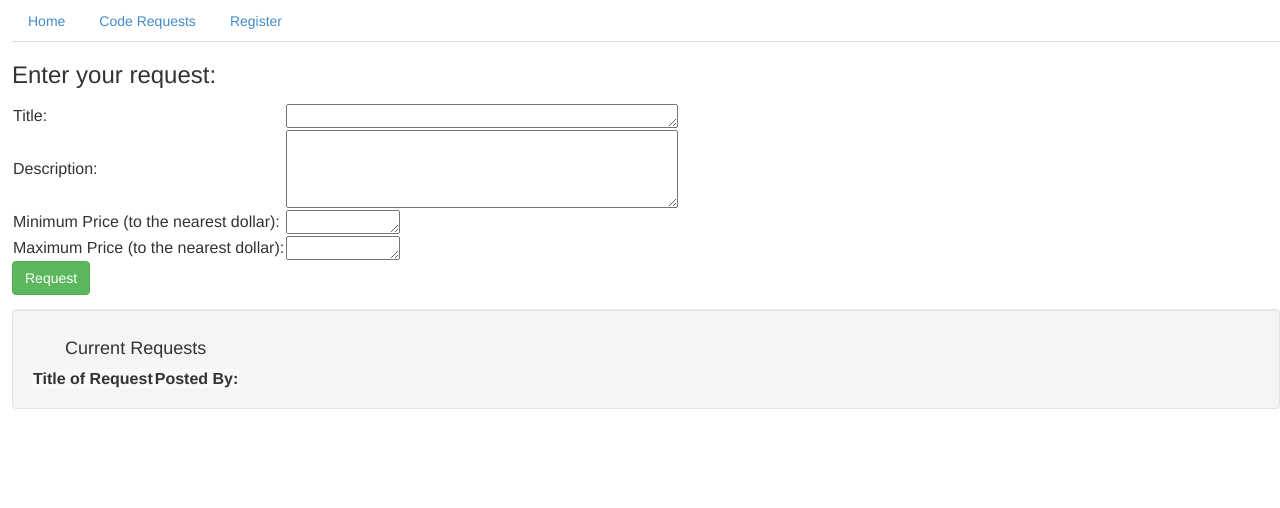
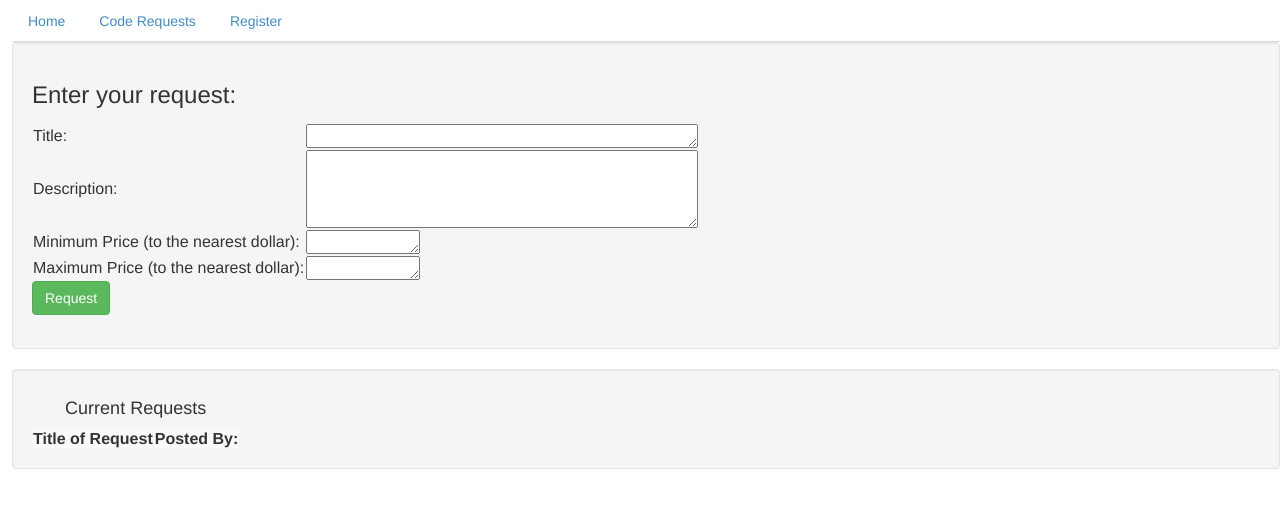
Before and after one commit to chipperdrew/CSCI445_Final_Project, a PHP site: page /requests.php in a window 1280 px wide. Shown: the top 508 px of the page. Run offline with PHP 8.4, Linux system fonts and the light colour scheme; data that the repository does not hold is empty.

Commit message:
form styling

```diff
--- a/requests.php
+++ b/requests.php
@@ -7,6 +7,7 @@
 
 <!-- Content block -->
 <?php startblock('content') ?>
+	<div class="well">
 		<h3>Enter your request:</h3>
 		<form action="" method="POST" role="form">
 				<table>
@@ -16,22 +17,28 @@
 							<td><textarea rows="1" cols="40" name="title"></textarea></td>
 						</tr>
 					</div>
+					<div class="form-group">
 					<tr>
 						<td>Description:</td>
 						<td><textarea rows="4" cols="40" name="desc"></textarea></td>
 					</tr>
+					</div>
+					<div class="form-group">
 					<tr>
 						<td>Minimum Price (to the nearest dollar):</td>
 						<td><textarea rows="1" cols="10" name="min_price"></textarea></td>
 					</tr>
+					</div>
+					<div class="form-group">
 					<tr>
 						<td>Maximum Price (to the nearest dollar):</td>
 						<td><textarea rows="1" cols="10" name="max_price"></textarea></td>
 					<tr/>
+					</div>
 				</table>
 				<button type="submit" class="btn btn-success">Request</button>
 		</form>
-
+	</div>
 <?php endblock() ?>
 
 <?php
```
Lines whose indentation alone changed are shown as unchanged.
